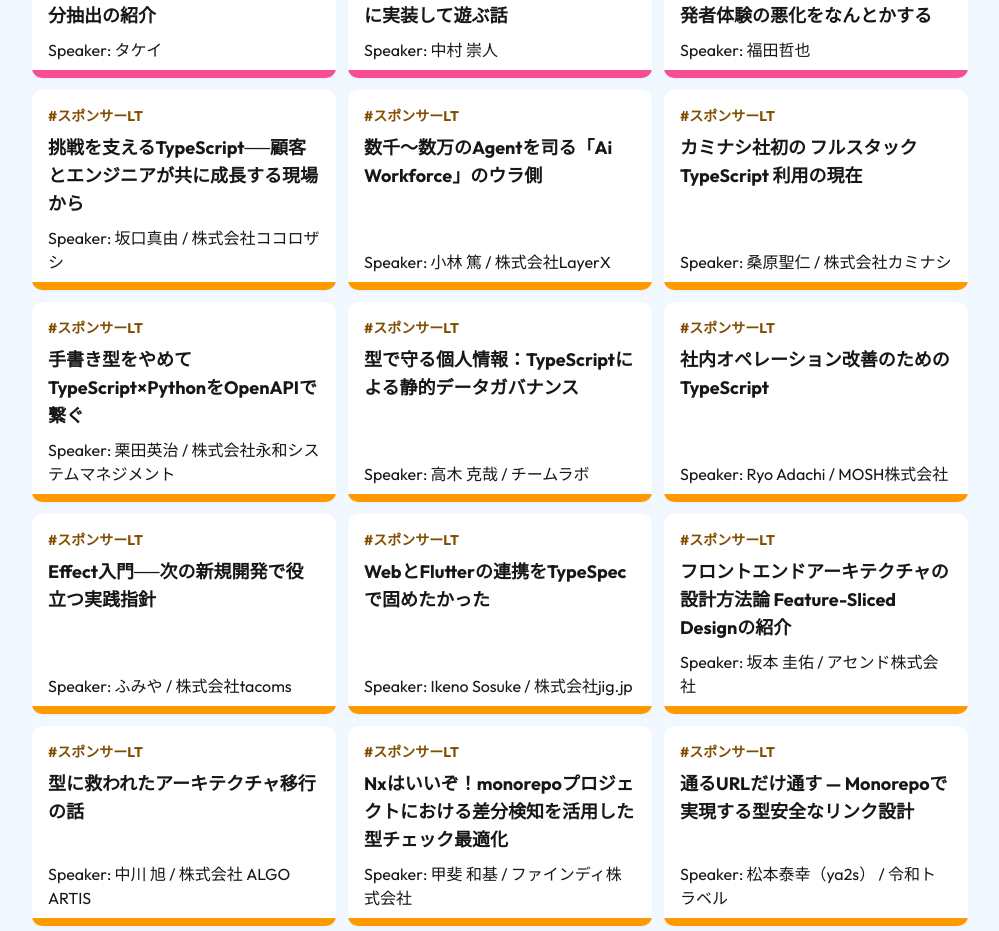
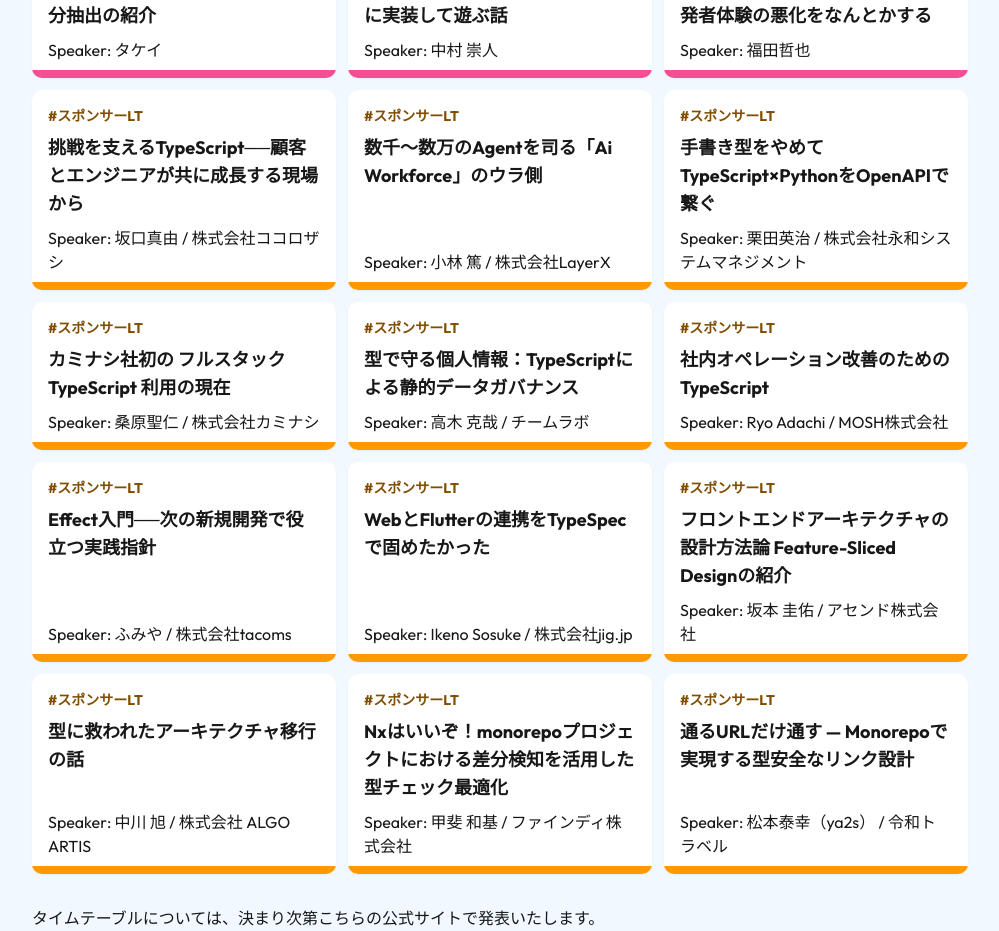
Before and after one commit to tskaigi/hokuriku-web-site, a Next.js app: page /speakers in a window 1280 px wide. Shown: the part 1824-2755 px from the top of the page, without its empty margins (140-1139 px from the left). Built offline with nearby package versions, Linux system fonts and the light colour scheme.

Commit message:
fix: talk order

```diff
--- a/src/constants/talks.ts
+++ b/src/constants/talks.ts
@@ -167,6 +167,15 @@ export const SPONSOR_LT = [
     position: "Ai Workforce事業部 CPO 兼 プロダクト部 部長",
   },
   {
+    sponsorId: "G03",
+    sponsor: "株式会社永和システムマネジメント",
+    title: "手書き型をやめてTypeScript×PythonをOpenAPIで繋ぐ",
+    description:
+      "永和システムマネジメントでは受託開発において、さまざまな技術を用いたシステム開発に取り組んでいます。私は約2年前から参画したプロジェクトで、お客様と一緒に、バックエンドはPython、フロントエンドはTypeScriptでWebアプリケーションを開発しています。開発の過程でAPIの変更に気づかず、一部の機能が正常に動作しなくなる事象が発生しました。そこで、実際の業務で起きたAPIの型ズレを題材に、バックエンドから生成したOpenAPIを用いて型エラーを検知する取り組みについてお話しします。",
+    name: "栗田英治",
+    position: "エンジニア",
+  },
+  {
     sponsorId: "G04",
     sponsor: "株式会社カミナシ",
     title: "カミナシ社初の フルスタックTypeScript 利用の現在",
@@ -175,15 +184,6 @@ export const SPONSOR_LT = [
     name: "桑原聖仁",
     position:
       "エンジニアリング本部 Employee Services 部 Negima Engineering ユニット エンジニアリングマネージャー",
-  },
-  {
-    sponsorId: "G03",
-    sponsor: "株式会社永和システムマネジメント",
-    title: "手書き型をやめてTypeScript×PythonをOpenAPIで繋ぐ",
-    description:
-      "永和システムマネジメントでは受託開発において、さまざまな技術を用いたシステム開発に取り組んでいます。私は約2年前から参画したプロジェクトで、お客様と一緒に、バックエンドはPython、フロントエンドはTypeScriptでWebアプリケーションを開発しています。開発の過程でAPIの変更に気づかず、一部の機能が正常に動作しなくなる事象が発生しました。そこで、実際の業務で起きたAPIの型ズレを題材に、バックエンドから生成したOpenAPIを用いて型エラーを検知する取り組みについてお話しします。",
-    name: "栗田英治",
-    position: "エンジニア",
   },
   {
     sponsorId: "G05",
```
